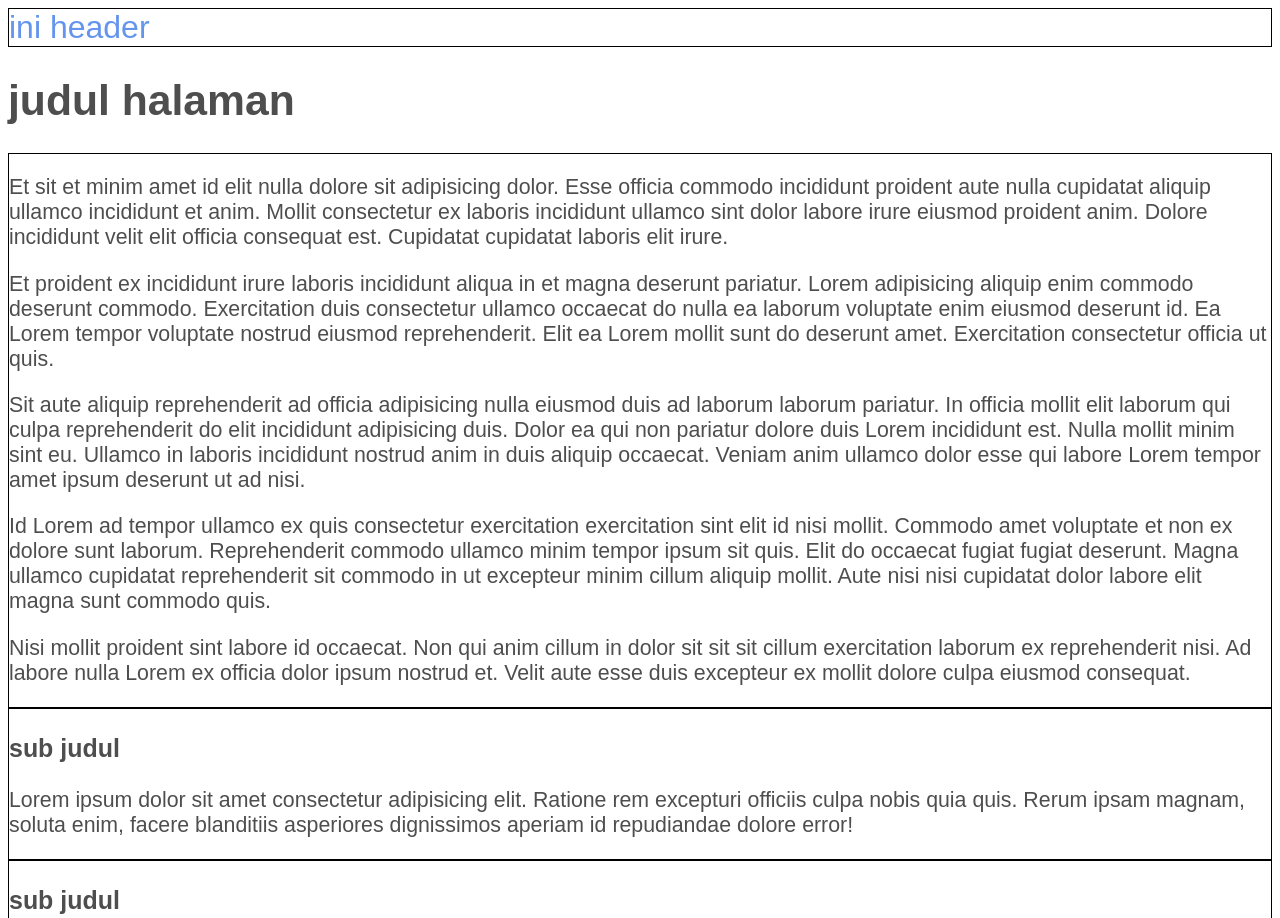
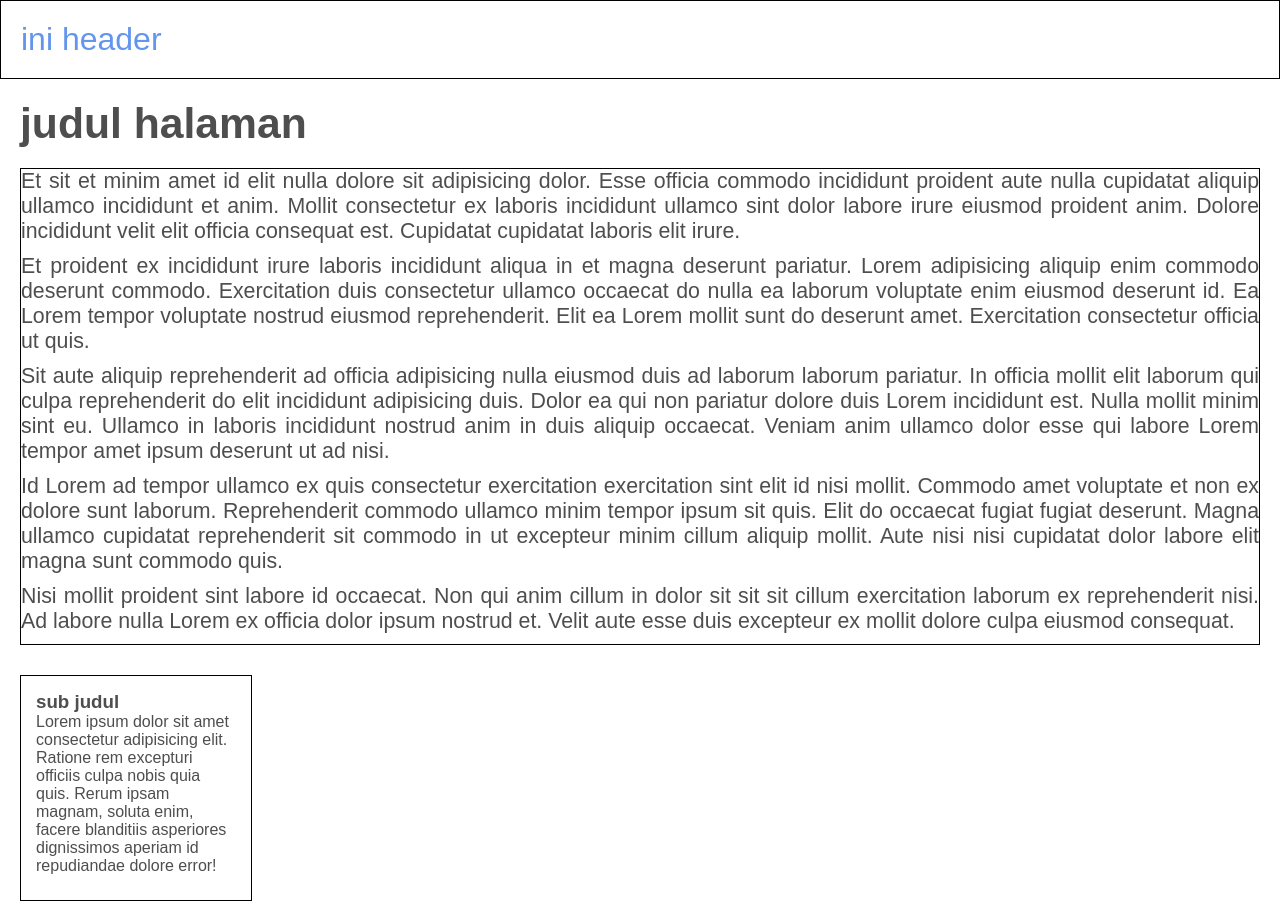
Before and after one commit to wisnutriskananda/praktikum_2, a plain HTML site: page Praktikum2CSS/index.html in a window 1280 px wide. Shown: the top 918 px of the page. Drawn offline with Linux system fonts and the light colour scheme.

Commit message:
menambahkan padding

```diff
--- a/Praktikum2CSS/index.html
+++ b/Praktikum2CSS/index.html
@@ -6,24 +6,46 @@
    <meta name="viewport" content="width=device-width, initial-scale=1.0">
    <title>Latihan</title>
    <style>
+    *{
+        padding: 0;
+        margin: 0;
+    }
     .border-sample{
-        border:thin solid black;
+        border:thin solid black !important;
+    }
+    body{
+        font-family: 'Noto Sans JP', sans-serif;
+        color: #4e4e4e;
+        font-size: 16pt;
     }
     header{
-           color: #6495ED;
-           font-size: 24pt;
+        color: #6495ED;
+        font-size: 24pt;
+        padding: 20px;
     }
     footer{
-           color: rgb(100, 149, 237);
-           font-size: 24pt;
-          }
-
-    body{
-           font-family: 'Noto Sans JP', sans-serif;
-           color: #4e4e4e;
-           font-size: 16pt;
+        color: rgb(100, 149, 237);
+        font-size: 24pt;
     }
-
+    .container{
+        padding: 20px;
+    }
+    h1{
+        margin-bottom: 20px;
+    }
+    .content{
+        margin-bottom: 30px;
+        text-align: justify;
+    }
+    p{
+        margin-bottom: 10px;
+    }
+    section{
+        margin-bottom: 20px;
+        padding: 15px;
+        font-size: 16px;
+        width: 200px;
+    }
 </style>
 </head>
 <body>
```
